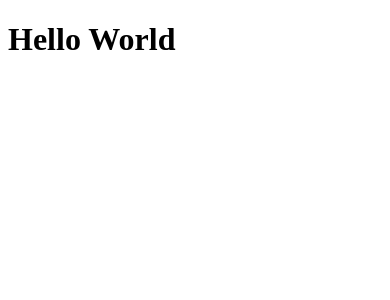
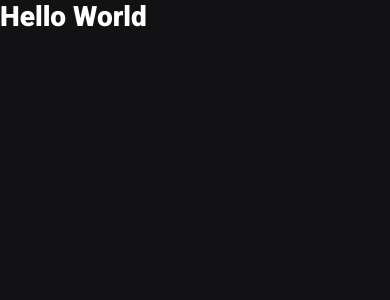
Before and after one commit to walfredocarneiro/Ignite-ReactJS-Fundamentos-do-Next.js-ig.news, a Next.js app: page / in a window 390 px wide. Shown: the top 300 px of the page. Built offline with nearby package versions, Linux system fonts and the light colour scheme.

Commit message:
New global.css

```diff
--- a/package.json
+++ b/package.json
@@ -10,7 +10,8 @@
   "dependencies": {
     "next": "12.1.6",
     "react": "18.1.0",
-    "react-dom": "18.1.0"
+    "react-dom": "18.1.0",
+    "sass": "^1.51.0"
   },
   "devDependencies": {
     "@types/node": "^17.0.31",
--- a/src/pages/_app.tsx
+++ b/src/pages/_app.tsx
@@ -1,4 +1,6 @@
 import { AppProps } from 'next/app'
+
+import '..//styles/global.scss'
 
 function MyApp({ Component, pageProps }: AppProps) {
   return <Component {...pageProps} />
--- /dev/null
+++ b/src/pages/_document.tsx
@@ -0,0 +1,18 @@
+import Document, { Html, Head, Main, NextScript } from "next/document"
+
+export default class Mydocument extends Document {
+    render(){
+        return(
+            <Html>
+                <Head>
+                <link rel="preconnect" href="https://fonts.gstatic.com" />
+                <link href="https://fonts.googleapis.com/css2?family=Roboto:ital,wght@0,900;1,400;1,700&display=swap" rel="stylesheet" />
+                </Head>
+                <body>
+                    <Main />
+                    <NextScript />
+                </body>
+            </Html>
+        )
+    }
+}
--- a/src/pages/index.tsx
+++ b/src/pages/index.tsx
@@ -1,5 +1,14 @@
+import Head from 'next/head';
+
 export default function Home() {
   return (
-    <h1>Hello World</h1>
+    <>
+        <Head>
+          <title>Início | ig.news</title>
+        </Head>
+        <h1>
+          Hello World
+        </h1>
+    </>
   )
 }
--- /dev/null
+++ b/src/styles/global.scss
@@ -0,0 +1,46 @@
+    * {
+        margin: 0;
+        padding: 0;
+        box-sizing: border-box;
+    }
+
+    :root {
+        --white: #FFFFFF;
+
+        --gray-100: #e1e1e6;
+        --gray-300: #a8a8b3;
+        --gray-900: #121214;
+
+        --cyan-500: #61dafb;
+        --yellow-500: #eba417;
+    }
+
+@media (max-width: 1080px){
+    html {
+        font-size: 93.75%;
+    }
+}
+
+@media (max-width: 720px){
+    html {
+        font-size: 87.5%;
+    }
+}
+
+    body {
+        background: var(--gray-900);
+        color: var(--white);
+    }
+
+    body, input, textarea, select, button {
+        font: 400 1rem "Roboto", sans-serif;
+    }
+
+    button {
+        cursor: pointer;
+    }
+
+    a {
+        color: inherit;
+        text-decoration: none;
+    }
```
Also changed, not shown: 1 other file (tests, documents, lock files or other folders).
